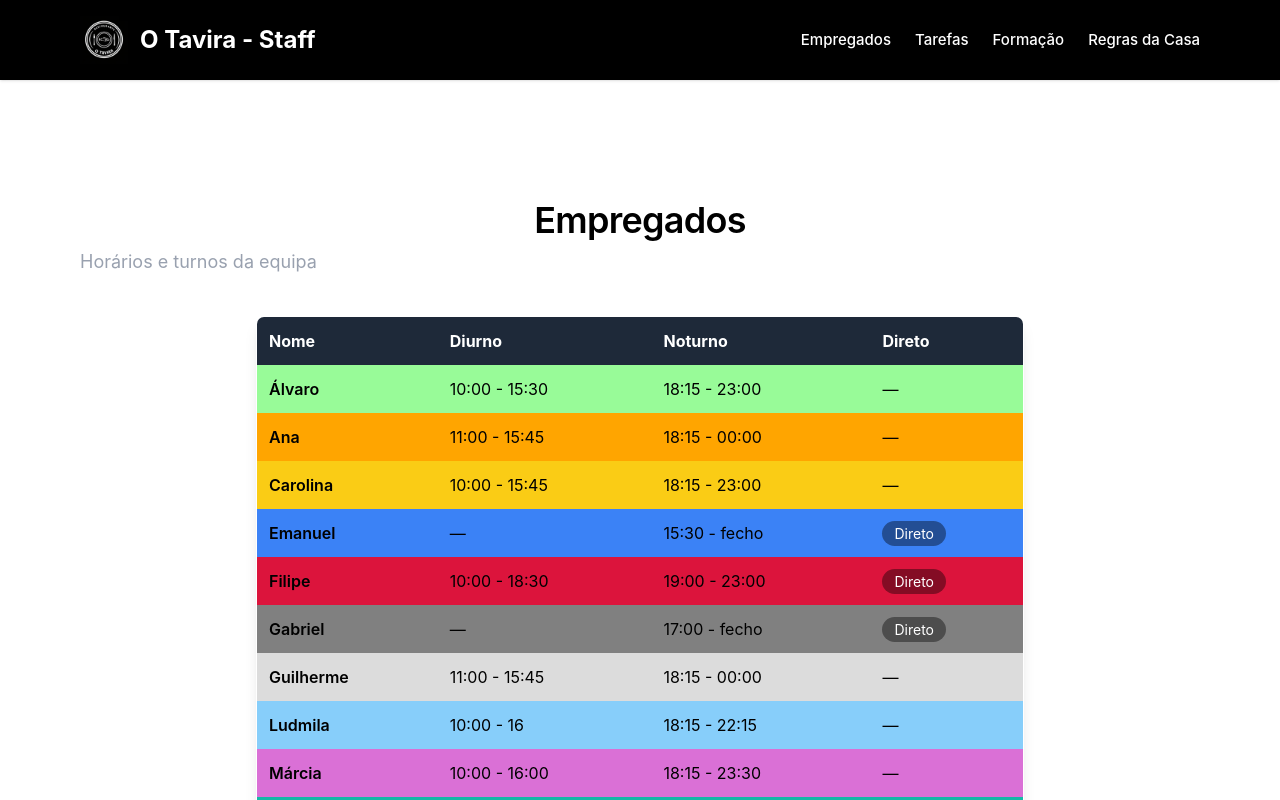
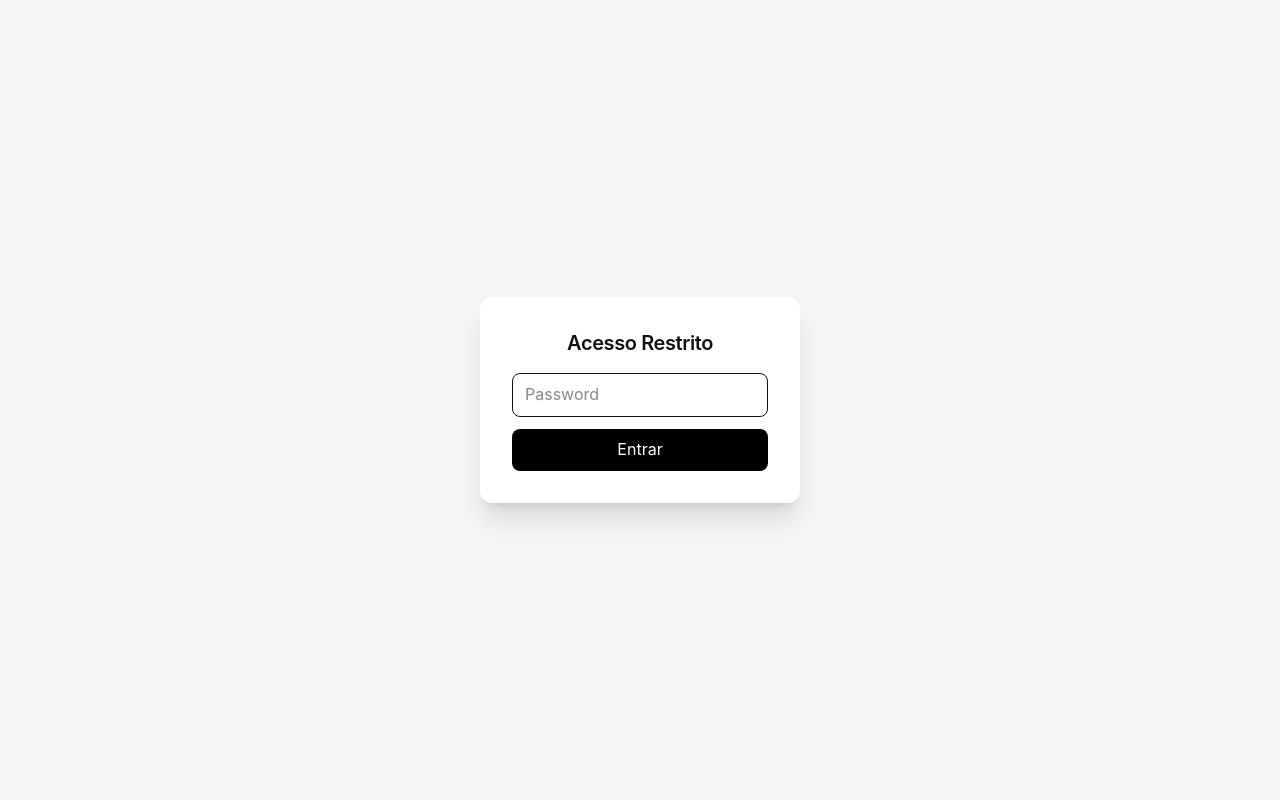
Before and after one commit to webdevmarcia/tavira, a React (Vite) app: page / in a window 1280 px wide. Shown: the top 800 px of the page. Built offline with nearby package versions, Linux system fonts and the light colour scheme.

Commit message:
Acesso Restrito

```diff
--- a/src/App.jsx
+++ b/src/App.jsx
@@ -1,3 +1,5 @@
+import Gate from "./sections/Gate";
+
 import { BrowserRouter, Routes, Route } from "react-router-dom";
 
 import Header from "./components/Header";
@@ -10,6 +12,7 @@ import "./index.css";
 
 export default function App() {
   return (
+    <Gate>
       <BrowserRouter>
         <div className="min-h-screen text-[var(--on-surface)] bg-[var(--surface)]">
           <Header />
@@ -19,8 +22,6 @@ export default function App() {
               path="/"
               element={
                 <>
-
-                {/* CONTEÚDO PRINCIPAL */}
                   <main className="overflow-x-hidden max-w-7xl mx-auto px-6 py-20 space-y-32">
                     <Empregados />
                     <Tarefas />
@@ -35,5 +36,6 @@ export default function App() {
           <Footer />
         </div>
       </BrowserRouter>
+    </Gate>
   );
 }
--- /dev/null
+++ b/src/sections/Gate.jsx
@@ -0,0 +1,45 @@
+import { useState } from "react";
+
+export default function Gate({ children }) {
+  const [authorized, setAuthorized] = useState(false);
+  const [password, setPassword] = useState("");
+  const [error, setError] = useState("");
+
+  const validar = () => {
+    if (password === "Marisco") {
+      setAuthorized(true);
+      setError("");
+    } else {
+      setError("Password incorreta");
+    }
+  };
+
+  if (!authorized) {
+    return (
+      <div className="min-h-screen flex items-center justify-center bg-gray-100">
+        <div className="p-8 bg-white shadow-xl rounded-xl w-80">
+          <h1 className="text-xl font-bold mb-4 text-center">Acesso Restrito</h1>
+
+          <input
+            type="password"
+            placeholder="Password"
+            value={password}
+            onChange={(e) => setPassword(e.target.value)}
+            className="w-full px-3 py-2 border rounded-lg mb-3"
+          />
+
+          <button
+            onClick={validar}
+            className="w-full bg-black text-white py-2 rounded-lg"
+          >
+            Entrar
+          </button>
+
+          {error && <p className="text-red-600 mt-3 text-center">{error}</p>}
+        </div>
+      </div>
+    );
+  }
+
+  return children;
+}
```
Lines whose indentation alone changed are shown as unchanged.
